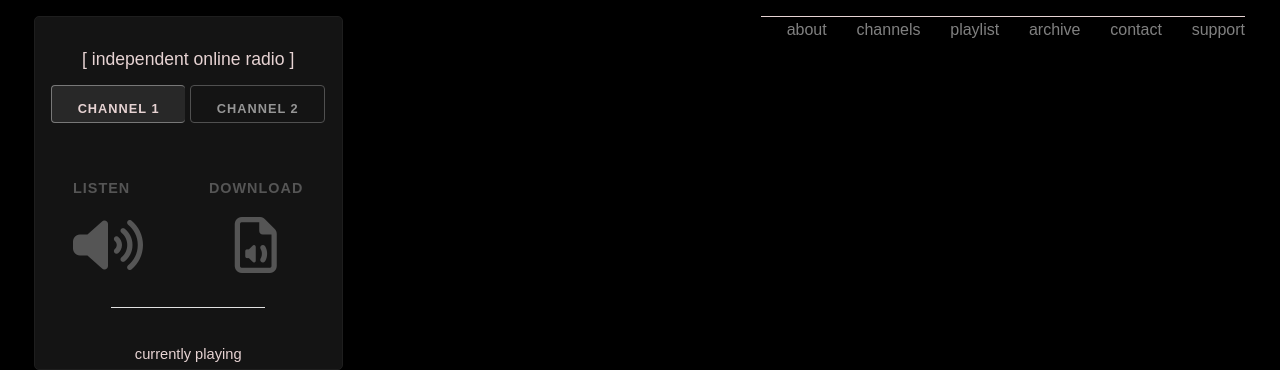
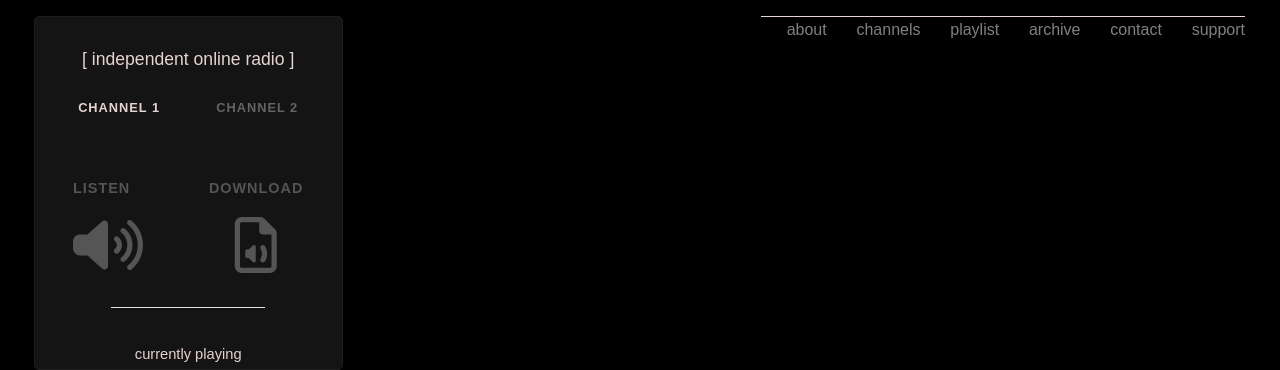
Before and after one commit to ExperimentalHypothesis/atma, a Flask app: page / in a window 1280 px wide. Shown: the top 370 px of the page. Run offline with Flask 2, Linux system fonts and the light colour scheme; some libraries are stand-ins or nearby versions; some web fonts are replaced.

Commit message:
Make channel2

```diff
--- a/application/static/css/style.css
+++ b/application/static/css/style.css
@@ -284,24 +284,17 @@ body.modal-opened {
     font-family: 'Tomorrow', sans-serif;
     font-size: 1.6vh;
     background: transparent;
-    border: 1px solid rgb(80, 80, 80);
-    color: rgb(150, 150, 150);
+    border: none;
+    color: rgb(100, 100, 100);
     padding: 0.5vh 2vw;
     cursor: pointer;
-    transition: all 0.3s ease;
-}
-
-.channel-tab:first-child {
-    border-right: none;
+    transition: color 0.3s ease;
 }
 
 .channel-tab:hover {
-    color: rgb(231, 211, 211);
-    border-color: rgb(120, 120, 120);
+    color: rgb(180, 180, 180);
 }
 
 .channel-tab.active {
-    background: rgb(40, 40, 40);
     color: rgb(231, 211, 211);
-    border-color: rgb(120, 120, 120);
 }
--- a/application/static/js/play.js
+++ b/application/static/js/play.js
@@ -20,8 +20,6 @@ function toggle_play() {
 
 // Switch between channels
 function switchChannel(channelNum) {
-  const wasPlaying = !audio.paused;
-
   // Stop current playback
   audio.pause();
 
@@ -30,17 +28,15 @@ function switchChannel(channelNum) {
   audioSource.src = `${STREAM_BASE_URL}/channel${channelNum}`;
   audio.load();
 
-  // Resume playback if it was playing
-  if (wasPlaying) {
-    audio.play();
-  }
+  // Reset UI to stopped state
+  listen_now_txt.innerHTML = "listen";
+  listen_now_icon.className = "fa fa-volume-up player-button-icon";
 
   // Update tab styling
   document.getElementById("tab-channel1").classList.toggle("active", channelNum === 1);
   document.getElementById("tab-channel2").classList.toggle("active", channelNum === 2);
 
-  // Update currently playing text (optional - could fetch from API)
-  // For now, just show loading state
+  // Update currently playing text
   document.getElementById("now-playing").textContent = "loading...";
 
   // Fetch current song for the new channel
```
